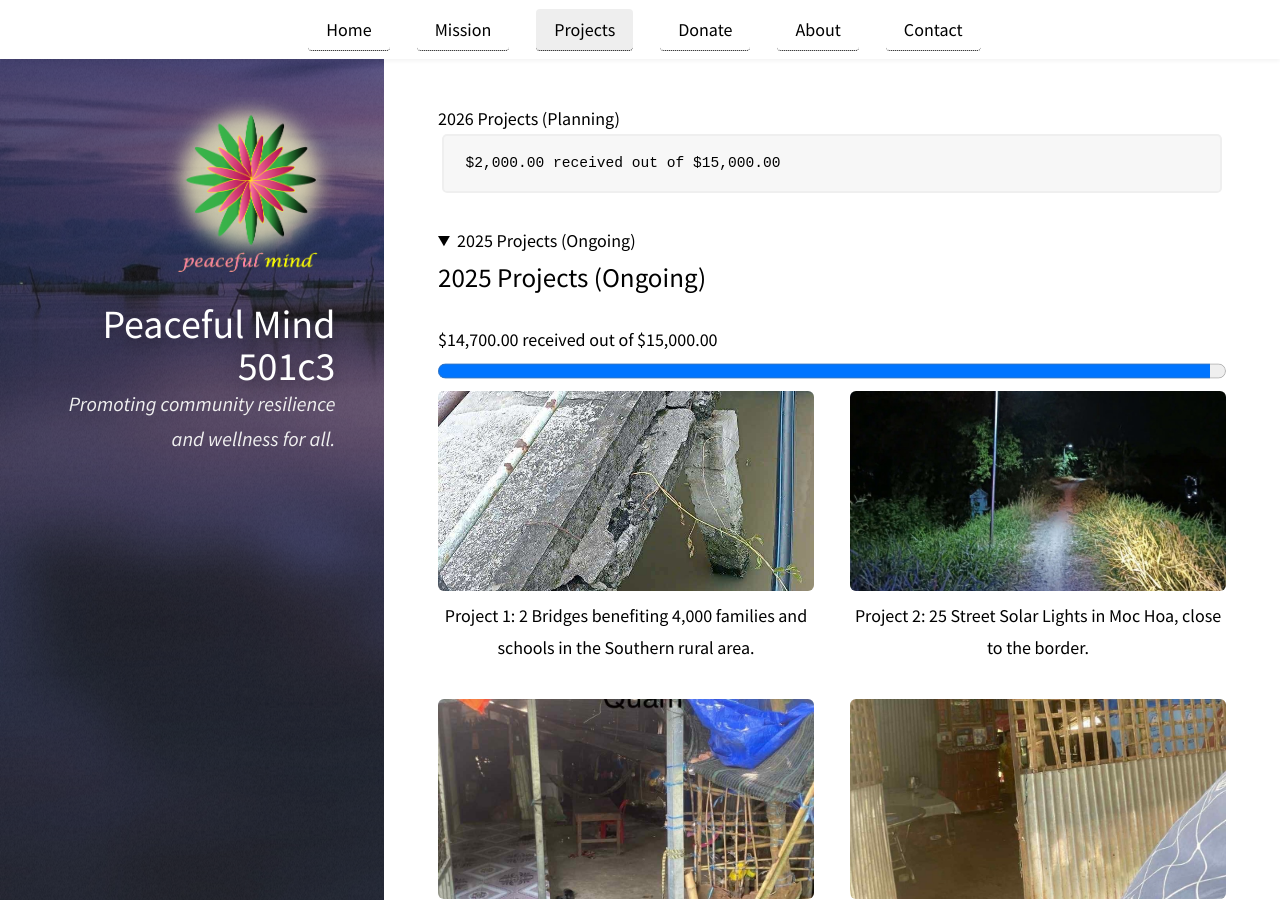
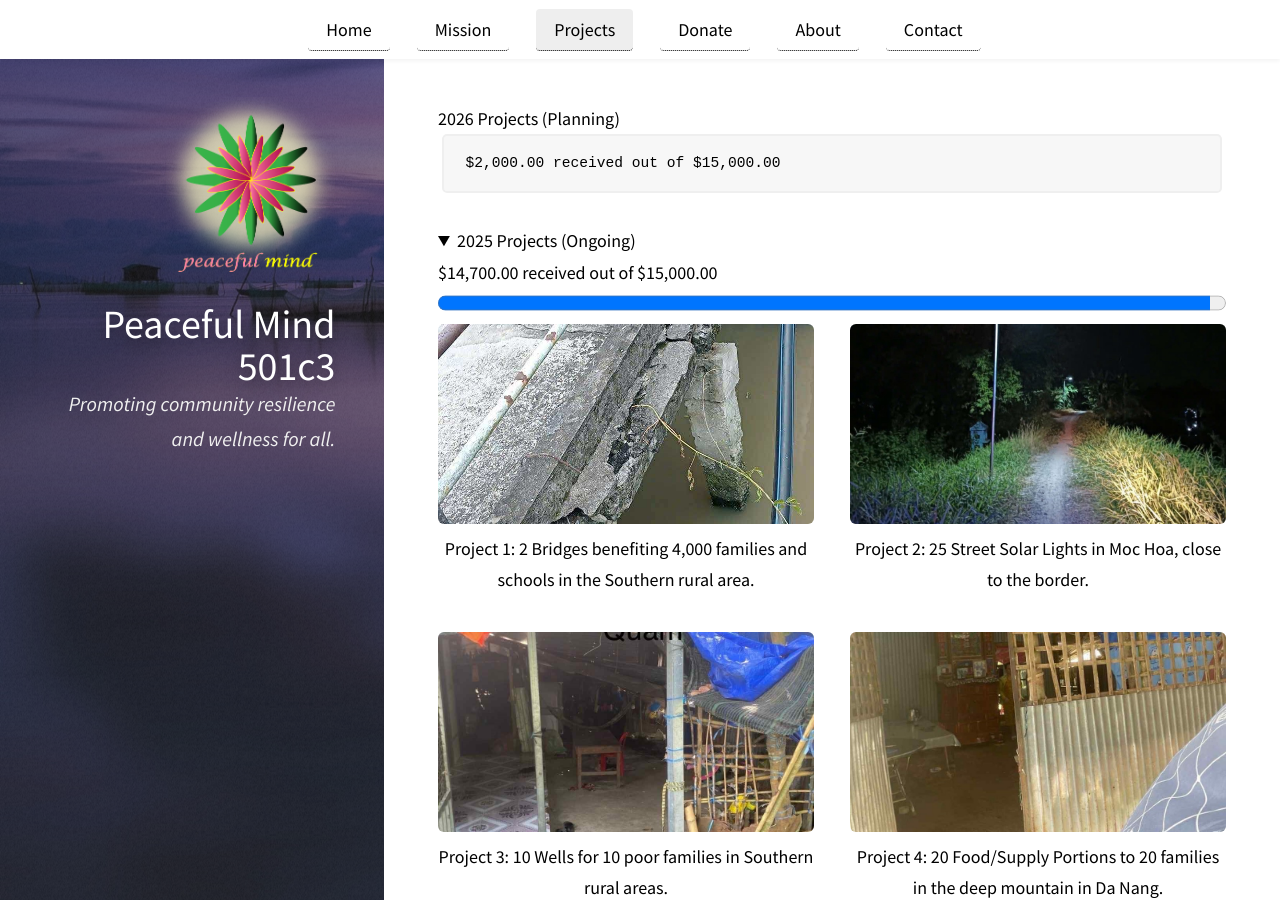
Before and after one commit to peacefulcenter/peacefulcenter.github.io, a Jekyll site: the page built from pages/projects.md, in a window 1280 px wide and 900 px high, scrolled down 373 px. Built offline with Jekyll 4.4.1, drawn with Linux system fonts in a browser that asks for light colours.

Commit message:
Remove repeat text in the Projects page

```diff
--- a/pages/projects.md
+++ b/pages/projects.md
@@ -10,7 +10,6 @@ permalink: /:basename/
 <details open>
 <summary><strong>2025 Projects (Ongoing)</strong></summary>
 
-    <h2>2025 Projects (Ongoing)</h2>
     $14,700.00 received out of $15,000.00
 
     <progress value="14700" max="15000" style="width:100%; height:30px;"></progress>
```
